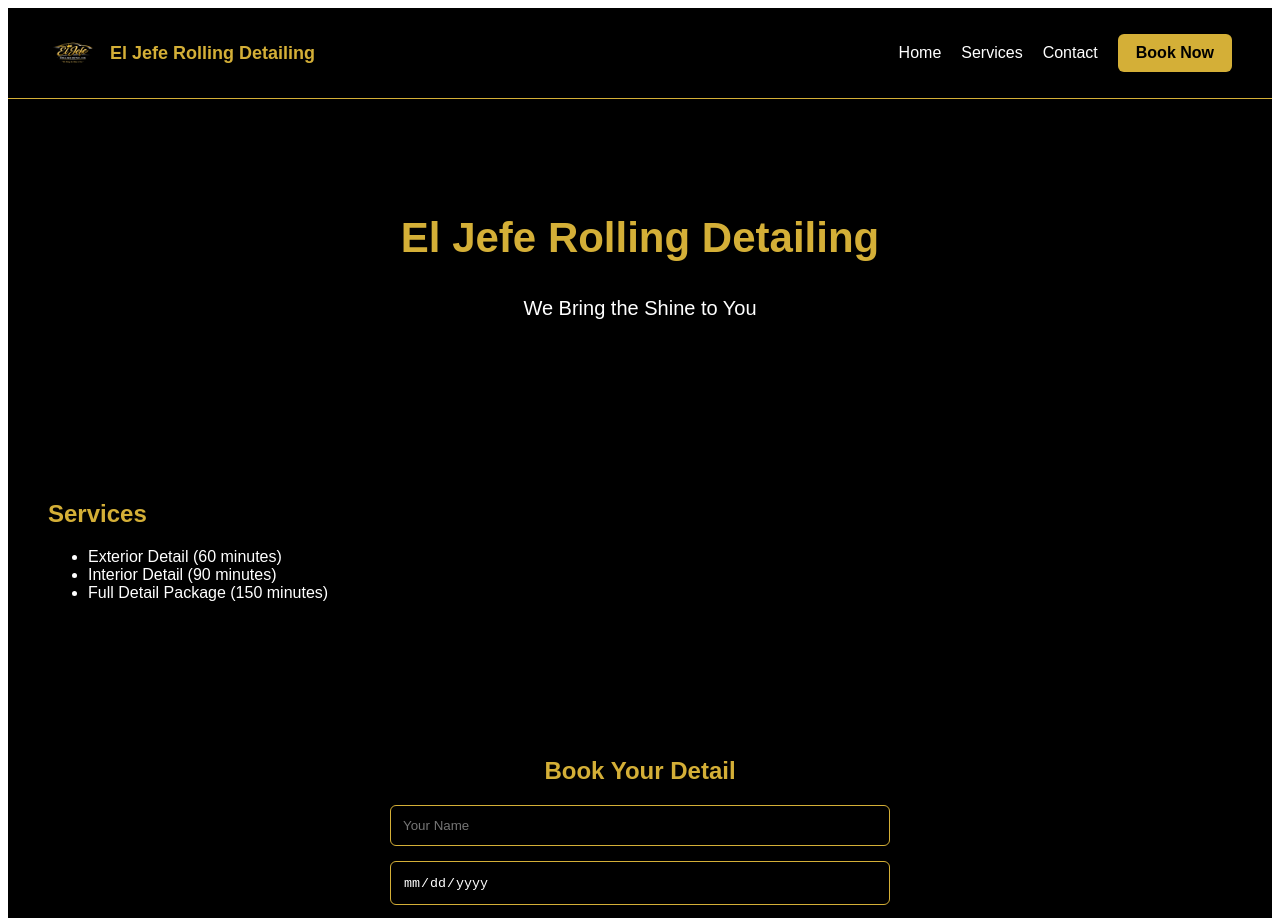
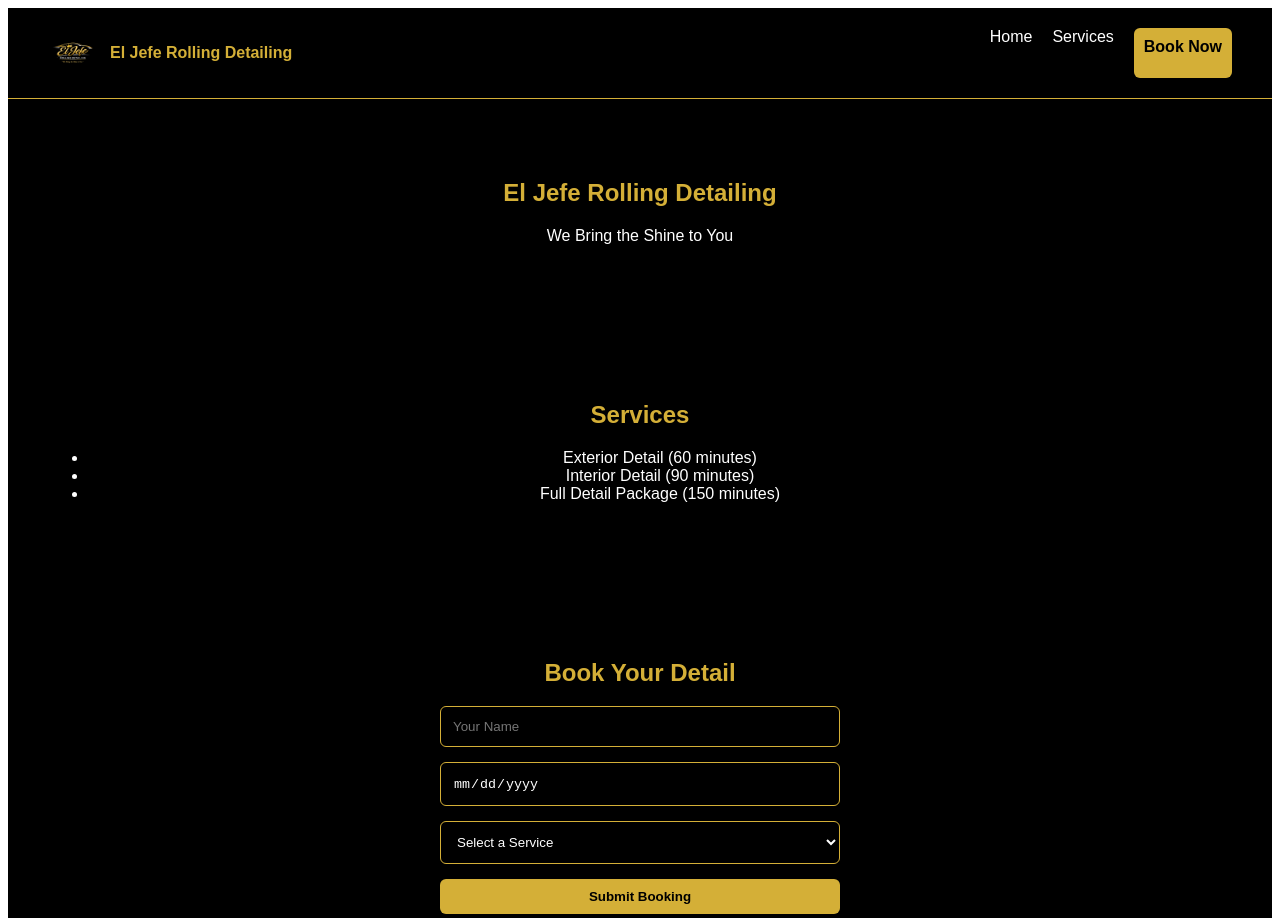
Before and after one commit to eljeferollingdetailing-ux/el-jefe-rolling-detailing, a Next.js app: page / in a window 1280 px wide. Shown: the top 918 px of the page. Built offline with nearby package versions, Linux system fonts and the light colour scheme.

Commit message:
Update index.js

```diff
--- a/pages/index.js
+++ b/pages/index.js
@@ -9,52 +9,31 @@ export default function Home() {
       }}
     >
       {/* NAVIGATION BAR */}
-      <nav
-        style={{
-          display: "flex",
-          justifyContent: "space-between",
-          alignItems: "center",
-          padding: "20px 40px",
-          borderBottom: "1px solid #D4AF37",
-        }}
-      >
-        {/* Logo */}
+      <nav style={navStyle}>
         <div style={{ display: "flex", alignItems: "center", gap: "12px" }}>
-          <img
-            src="/logo.png"
-            alt="El Jefe Rolling Detailing Logo"
-            style={{ height: "50px" }}
-          />
-          <strong style={{ color: "#D4AF37", fontSize: "18px" }}>
+          <img src="/logo.png" alt="Logo" style={{ height: "50px" }} />
+          <strong style={{ color: "#D4AF37" }}>
             El Jefe Rolling Detailing
           </strong>
         </div>
 
-        {/* Navigation Links */}
-        <div style={{ display: "flex", gap: "20px", alignItems: "center" }}>
+        <div style={{ display: "flex", gap: "20px" }}>
           <a href="#home" style={linkStyle}>Home</a>
           <a href="#services" style={linkStyle}>Services</a>
-          <a href="#contact" style={linkStyle}>Contact</a>
-
-          {/* Booking Button */}
-          <a href="#booking" style={buttonStyle}>
-            Book Now
-          </a>
+          <a href="#booking" style={buttonStyle}>Book Now</a>
         </div>
       </nav>
 
-      {/* HERO SECTION */}
-      <section id="home" style={{ padding: "80px 40px", textAlign: "center" }}>
-        <h1 style={{ color: "#D4AF37", fontSize: "42px" }}>
+      {/* HERO */}
+      <section id="home" style={sectionStyle}>
+        <h1 style={{ color: "#D4AF37" }}>
           El Jefe Rolling Detailing
         </h1>
-        <p style={{ fontSize: "20px", marginTop: "10px" }}>
-          We Bring the Shine to You
-        </p>
+        <p>We Bring the Shine to You</p>
       </section>
 
       {/* SERVICES */}
-      <section id="services" style={{ padding: "60px 40px" }}>
+      <section id="services" style={sectionStyle}>
         <h2 style={{ color: "#D4AF37" }}>Services</h2>
         <ul>
           <li>Exterior Detail (60 minutes)</li>
@@ -64,30 +43,30 @@ export default function Home() {
       </section>
 
       {/* BOOKING FORM */}
-      <section
-        id="booking"
-        style={{
-          padding: "60px 40px",
-          maxWidth: "500px",
-          margin: "0 auto",
-          textAlign: "center",
-        }}
-      >
+      <section id="booking" style={sectionStyle}>
         <h2 style={{ color: "#D4AF37" }}>Book Your Detail</h2>
 
         <form
-          onSubmit={(e) => {
-            e.preventDefault();
-            alert(
-              "✅ Booking received! We will contact you shortly."
-            );
-          }}
-          style={{ display: "flex", flexDirection: "column", gap: "15px" }}
+          action="https://formspree.io/f/meenrlpz"
+          method="POST"
+          style={formStyle}
         >
-          <input type="text" placeholder="Your Name" required style={inputStyle} />
-          <input type="date" required style={inputStyle} />
+          <input
+            name="name"
+            type="text"
+            placeholder="Your Name"
+            required
+            style={inputStyle}
+          />
 
-          <select required style={inputStyle}>
+          <input
+            name="date"
+            type="date"
+            required
+            style={inputStyle}
+          />
+
+          <select name="service" required style={inputStyle}>
             <option value="">Select a Service</option>
             <option>Exterior Detail</option>
             <option>Interior Detail</option>
@@ -98,22 +77,44 @@ export default function Home() {
             Submit Booking
           </button>
         </form>
+
+        <p style={{ marginTop: "10px", fontSize: "14px" }}>
+          $50 booking fee required (non-refundable)
+        </p>
       </section>
 
       {/* CONTACT */}
-      <section id="contact" style={{ padding: "60px 40px", textAlign: "center" }}>
+      <section style={sectionStyle}>
         <h2 style={{ color: "#D4AF37" }}>Contact</h2>
-        <p>
-          <a href="tel:15598608139" style={{ color: "#D4AF37" }}>
-            (559) 860‑8139
-          </a>
-        </p>
+        <a href="tel:15598608139" style={{ color: "#D4AF37" }}>
+          (559) 860-8139
+        </a>
       </section>
     </div>
   );
 }
 
-/* Styles */
+/* STYLES */
+const navStyle = {
+  display: "flex",
+  justifyContent: "space-between",
+  padding: "20px 40px",
+  borderBottom: "1px solid #D4AF37",
+};
+
+const sectionStyle = {
+  padding: "60px 40px",
+  textAlign: "center",
+};
+
+const formStyle = {
+  display: "flex",
+  flexDirection: "column",
+  gap: "15px",
+  maxWidth: "400px",
+  margin: "0 auto",
+};
+
 const linkStyle = {
   color: "#ffffff",
   textDecoration: "none",
@@ -122,18 +123,18 @@ const linkStyle = {
 const buttonStyle = {
   backgroundColor: "#D4AF37",
   color: "#000000",
-  padding: "10px 18px",
+  padding: "10px",
   borderRadius: "6px",
+  border: "none",
+  cursor: "pointer",
   textDecoration: "none",
   fontWeight: "bold",
-  cursor: "pointer",
 };
 
 const inputStyle = {
   padding: "12px",
+  border: "1px solid #D4AF37",
   borderRadius: "6px",
-  border: "1px solid #D4AF37",
   backgroundColor: "#000000",
   color: "#ffffff",
 };
-``
```
